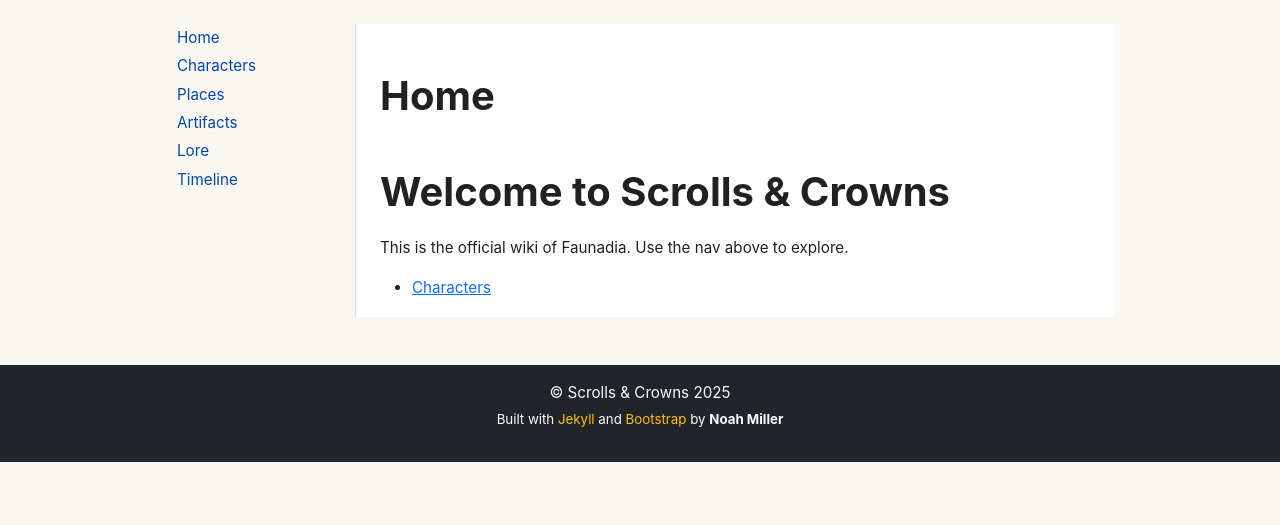
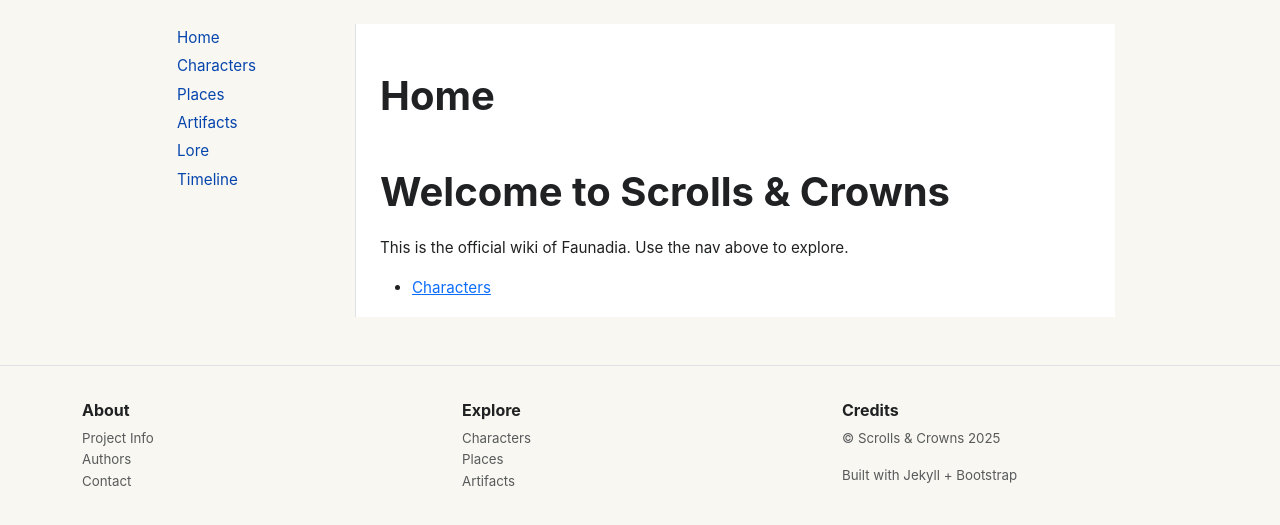
Before and after one commit to scrollsandcrowns/Wiki, a Jekyll site: the page built from index.html, in a window 1280 px wide. Shown: the top 525 px of the page. Built offline with Jekyll 4.4.1, drawn with Linux system fonts in a browser that asks for light colours.

Commit message:
Update footer.html

```diff
--- a/_includes/footer.html
+++ b/_includes/footer.html
@@ -1,10 +1,27 @@
-<footer class="bg-dark text-light text-center py-3 mt-5">
+<footer class="footer mt-5 pt-3 border-top">
   <div class="container">
-    <p class="mb-1">© {{ site.title }} {{ site.time | date: '%Y' }}</p>
-    <p class="small">
-      Built with <a href="https://jekyllrb.com/" class="text-warning text-decoration-none">Jekyll</a>
-      and <a href="https://getbootstrap.com/" class="text-warning text-decoration-none">Bootstrap</a>
-      by <b>Noah Miller</b>
-    </p>
+    <div class="row text-muted small">
+      <div class="col-md-4 mb-3">
+        <h6 class="fw-bold">About</h6>
+        <ul class="list-unstyled">
+          <li><a href="#" class="text-muted text-decoration-none">Project Info</a></li>
+          <li><a href="#" class="text-muted text-decoration-none">Authors</a></li>
+          <li><a href="#" class="text-muted text-decoration-none">Contact</a></li>
+        </ul>
+      </div>
+      <div class="col-md-4 mb-3">
+        <h6 class="fw-bold">Explore</h6>
+        <ul class="list-unstyled">
+          <li><a href="{{ '/characters/' | relative_url }}" class="text-muted text-decoration-none">Characters</a></li>
+          <li><a href="{{ '/places/' | relative_url }}" class="text-muted text-decoration-none">Places</a></li>
+          <li><a href="{{ '/artifacts/' | relative_url }}" class="text-muted text-decoration-none">Artifacts</a></li>
+        </ul>
+      </div>
+      <div class="col-md-4 mb-3">
+        <h6 class="fw-bold">Credits</h6>
+        <p>© {{ site.title }} {{ site.time | date: '%Y' }}</p>
+        <p>Built with <a href="https://jekyllrb.com/" class="text-muted text-decoration-none">Jekyll</a> + <a href="https://getbootstrap.com/" class="text-muted text-decoration-none">Bootstrap</a></p>
+      </div>
+    </div>
   </div>
 </footer>
```
